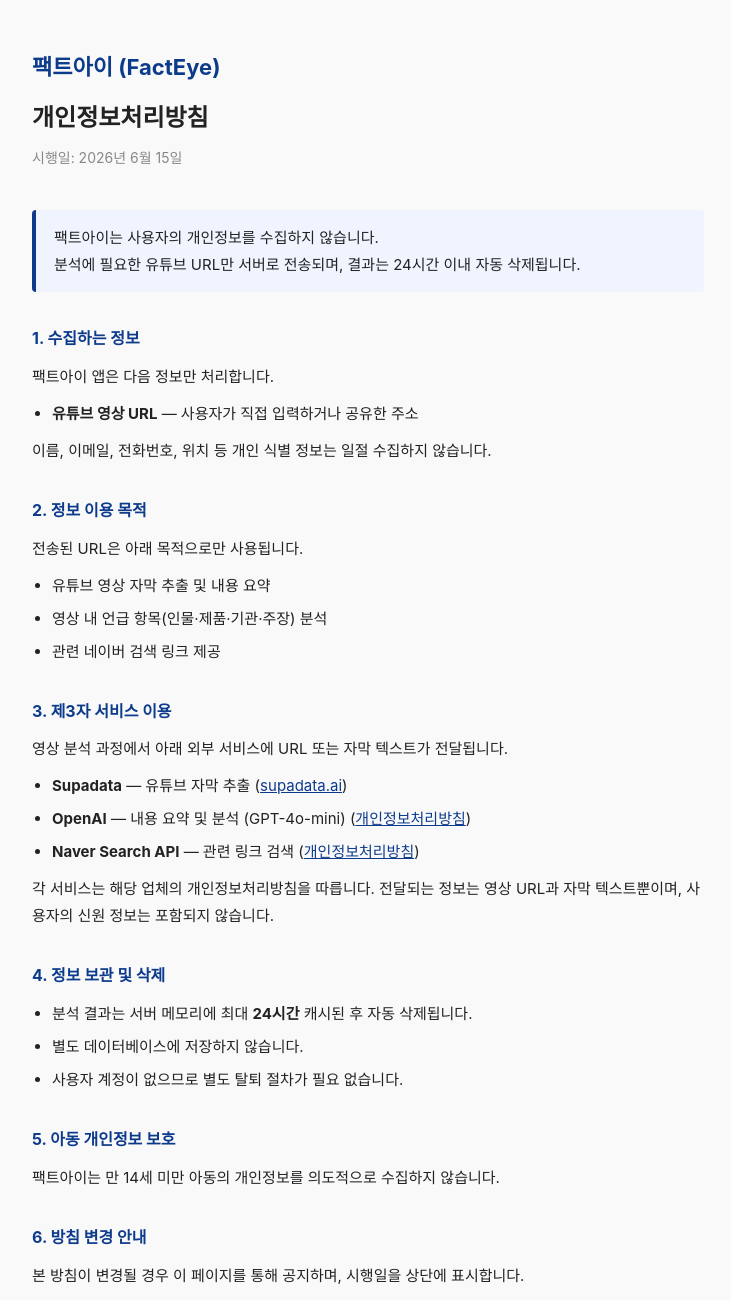
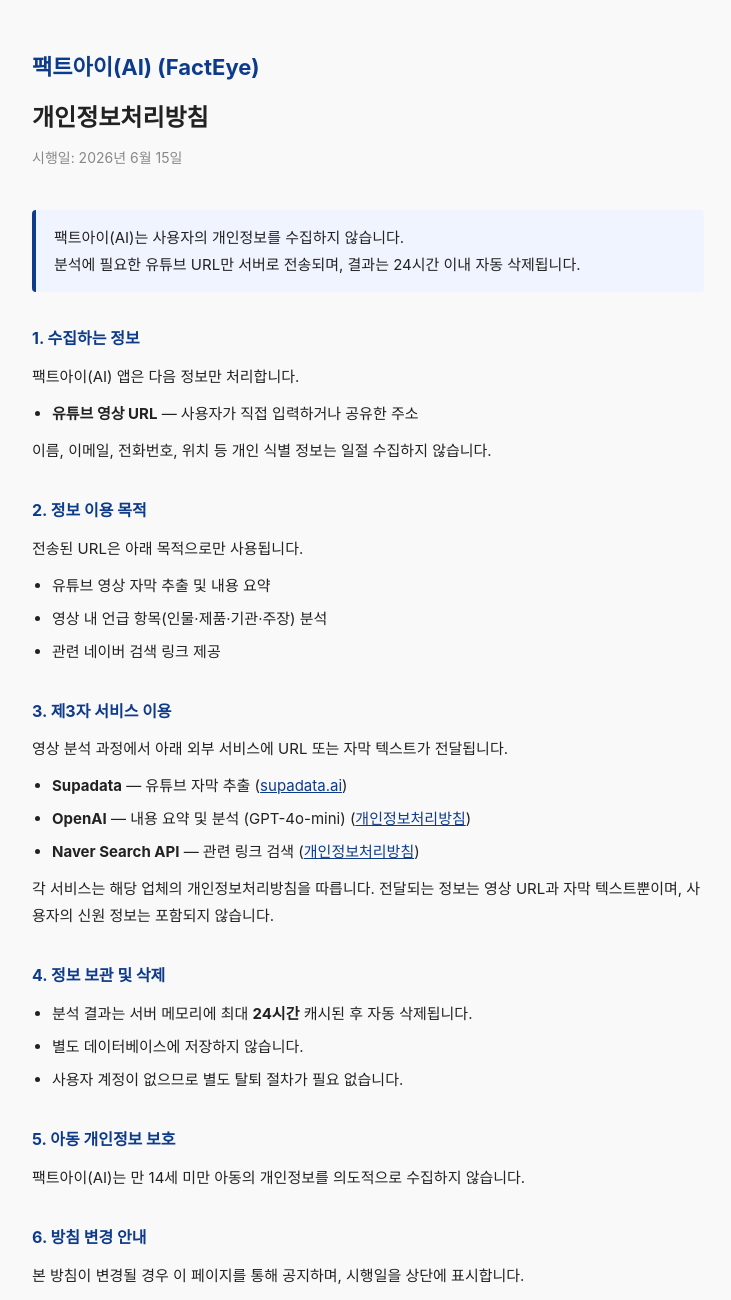
Before and after one commit to sdongworks/facteye-pages, a plain HTML site: page privacy-policy.html in a window 1280 px wide. Shown: the top 1300 px of the page, without its empty margins (272-1003 px from the left). Drawn offline with Linux system fonts and the light colour scheme.

Commit message:
Rename to 팩트아이(AI)

```diff
--- a/privacy-policy.html
+++ b/privacy-policy.html
@@ -3,7 +3,7 @@
 <head>
   <meta charset="UTF-8" />
   <meta name="viewport" content="width=device-width, initial-scale=1.0" />
-  <title>팩트아이 개인정보처리방침</title>
+  <title>팩트아이(AI) 개인정보처리방침</title>
   <style>
     * { box-sizing: border-box; margin: 0; padding: 0; }
     body {
@@ -67,17 +67,17 @@
 </head>
 <body>
   <div class="container">
-    <div class="logo">팩트아이 (FactEye)</div>
+    <div class="logo">팩트아이(AI) (FactEye)</div>
     <h1>개인정보처리방침</h1>
     <p class="effective">시행일: 2026년 6월 15일</p>
 
     <div class="highlight">
-      팩트아이는 사용자의 개인정보를 수집하지 않습니다.<br>
+      팩트아이(AI)는 사용자의 개인정보를 수집하지 않습니다.<br>
       분석에 필요한 유튜브 URL만 서버로 전송되며, 결과는 24시간 이내 자동 삭제됩니다.
     </div>
 
     <h2>1. 수집하는 정보</h2>
-    <p>팩트아이 앱은 다음 정보만 처리합니다.</p>
+    <p>팩트아이(AI) 앱은 다음 정보만 처리합니다.</p>
     <ul>
       <li><strong>유튜브 영상 URL</strong> — 사용자가 직접 입력하거나 공유한 주소</li>
     </ul>
@@ -108,7 +108,7 @@
     </ul>
 
     <h2>5. 아동 개인정보 보호</h2>
-    <p>팩트아이는 만 14세 미만 아동의 개인정보를 의도적으로 수집하지 않습니다.</p>
+    <p>팩트아이(AI)는 만 14세 미만 아동의 개인정보를 의도적으로 수집하지 않습니다.</p>
 
     <h2>6. 방침 변경 안내</h2>
     <p>본 방침이 변경될 경우 이 페이지를 통해 공지하며, 시행일을 상단에 표시합니다.</p>
```
